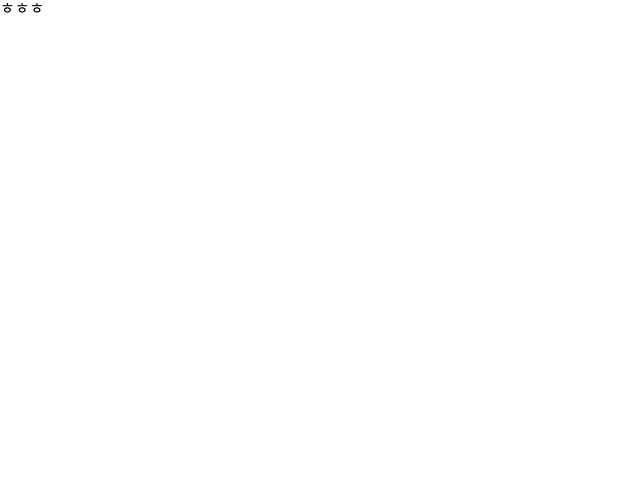
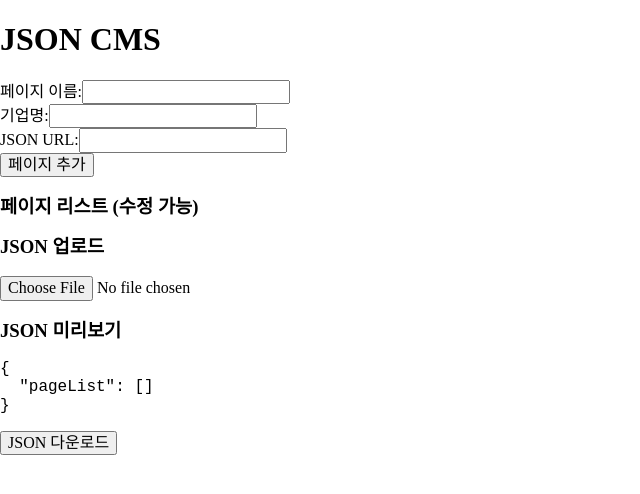
Before and after one commit to midas-hamingyu/recruit-llm-cms, a React (Vite) app: page / in a window 1280 px wide. Shown: the top 494 px of the page, without its empty margins (0-640 px from the left). Built offline with nearby package versions, Linux system fonts and the light colour scheme.

Commit message:
INIT :: 페이지 폼 셋팅

```diff
--- a/src/@app/index.tsx
+++ b/src/@app/index.tsx
@@ -1,7 +1,53 @@
 import './normalize.scss';
+import {Page} from "../@typs/Page.ts";
+import {useState} from "react";
+import PageForm from "../@components/PageForm.tsx";
+import JSONPreview from "../@components/JSONPreview.tsx";
+import FileUploader from "../@components/FileUploader.tsx";
+import EditablePageList from "../@components/EditablePageList.tsx";
 
-function App() {
-  return <div>ㅎㅎㅎ</div>;
-}
+const App: React.FC = () => {
+    const [pages, setPages] = useState<Page[]>([]);
+
+    // 새로운 페이지 추가
+    const addPage = (page: Page) => {
+        setPages((prevPages) => [...prevPages, page]); // 기존 페이지 리스트에 추가
+    };
+
+    // 페이지 업데이트
+    const updatePages = (updatedPages: Page[]) => {
+        setPages(updatedPages); // 전체 페이지 리스트 업데이트
+    };
+
+    // JSON 업로드
+    const handleUpload = (uploadedPages: Page[]) => {
+        if (
+            confirm(
+                '기존 데이터를 유지하면서 병합하시겠습니까? 아니면 데이터를 덮어씁니다.'
+            )
+        ) {
+            setPages((prevPages) => [...prevPages, ...uploadedPages]); // 병합
+        } else {
+            setPages(uploadedPages); // 덮어쓰기
+        }
+    };
+
+    return (
+        <div className="app">
+            <h1>JSON CMS</h1>
+            {/* 페이지 추가 폼 */}
+            <PageForm onAddPage={addPage} />
+
+            {/* 수정 가능한 페이지 리스트 */}
+            <EditablePageList pages={pages} onUpdatePage={updatePages} />
+
+            {/* JSON 업로드 */}
+            <FileUploader onUpload={handleUpload} />
+
+            {/* JSON 미리보기 */}
+            <JSONPreview pages={pages} />
+        </div>
+    );
+};
 
 export default App;
--- /dev/null
+++ b/src/@components/EditablePageList.tsx
@@ -0,0 +1,89 @@
+import React, {useEffect, useState} from 'react';
+import {Page} from "../@typs/Page.ts";
+
+interface EditablePageListProps {
+    pages: Page[];
+    onUpdatePage: (updatedPages: Page[]) => void;
+}
+
+const EditablePageList: React.FC<EditablePageListProps> = ({
+                                                               pages,
+                                                               onUpdatePage,
+                                                           }) => {
+    const [editPages, setEditPages] = useState<Page[]>(pages);
+
+    // 부모로부터 받은 pages 상태가 변경되면 editPages도 동기화
+    useEffect(() => {
+        setEditPages(pages);
+    }, [pages]);
+
+    // 입력값 변경 핸들러
+    const handleInputChange = (
+        index: number,
+        field: keyof Page,
+        value: string | number
+    ) => {
+        const updatedPages = [...editPages];
+        updatedPages[index] = { ...updatedPages[index], [field]: value };
+        setEditPages(updatedPages);
+        onUpdatePage(updatedPages);
+    };
+
+    // 삭제 핸들러
+    const handleDelete = (index: number) => {
+        const updatedPages = [...editPages];
+        updatedPages.splice(index, 1);
+        setEditPages(updatedPages);
+        onUpdatePage(updatedPages);
+    };
+
+    return (
+        <div>
+            <h3>페이지 리스트 (수정 가능)</h3>
+            {editPages.map((page, index) => (
+                <div
+                    key={page.pageSn}
+                    style={{
+                        marginBottom: '1rem',
+                        border: '1px solid #ccc',
+                        padding: '1rem',
+                    }}
+                >
+                    <label>
+                        페이지 이름:
+                        <input
+                            type="text"
+                            value={page.name}
+                            onChange={(e) =>
+                                handleInputChange(index, 'name', e.target.value)
+                            }
+                        />
+                    </label>
+                    <label>
+                        기업명:
+                        <input
+                            type="text"
+                            value={page.companyName}
+                            onChange={(e) =>
+                                handleInputChange(index, 'companyName', e.target.value)
+                            }
+                        />
+                    </label>
+                    <label>
+                        JSON URL:
+                        <input
+                            type="text"
+                            value={page.pageJsonUrl}
+                            onChange={(e) =>
+                                handleInputChange(index, 'pageJsonUrl', e.target.value)
+                            }
+                        />
+                    </label>
+                    <button onClick={() => handleDelete(index)}>삭제</button>
+                </div>
+            ))}
+        </div>
+    );
+};
+
+export default EditablePageList;
--- /dev/null
+++ b/src/@components/FileUploader.tsx
@@ -0,0 +1,37 @@
+import React from 'react';
+import {Page} from "../@typs/Page.ts";
+
+interface FileUploaderProps {
+    onUpload: (pages: Page[]) => void;
+}
+
+const FileUploader: React.FC<FileUploaderProps> = ({ onUpload }) => {
+    const handleFileUpload = (event: React.ChangeEvent<HTMLInputElement>) => {
+        const file = event.target.files?.[0];
+        if (!file) return;
+
+        const reader = new FileReader();
+        reader.onload = () => {
+            try {
+                const json = JSON.parse(reader.result as string);
+                if (json.pageList && Array.isArray(json.pageList)) {
+                    onUpload(json.pageList);
+                } else {
+                    alert('올바른 JSON 파일 형식이 아닙니다.');
+                }
+            } catch (error) {
+                alert('JSON 파일을 파싱하는 중 오류가 발생했습니다.');
+            }
+        };
+        reader.readAsText(file);
+    };
+
+    return (
+        <div>
+            <h3>JSON 업로드</h3>
+            <input type="file" accept="application/json" onChange={handleFileUpload} />
+        </div>
+    );
+};
+
+export default FileUploader;
--- /dev/null
+++ b/src/@components/JSONPreview.tsx
@@ -0,0 +1,28 @@
+import React from 'react';
+import {Page} from "../@typs/Page.ts";
+
+interface JSONPreviewProps {
+    pages: Page[];
+}
+
+const JSONPreview: React.FC<JSONPreviewProps> = ({ pages }) => {
+    const downloadJSON = () => {
+        const dataStr = `data:text/json;charset=utf-8,${encodeURIComponent(
+            JSON.stringify({ pageList: pages }, null, 2)
+        )}`;
+        const downloadAnchor = document.createElement('a');
+        downloadAnchor.href = dataStr;
+        downloadAnchor.download = 'data.json';
+        downloadAnchor.click();
+    };
+
+    return (
+        <div>
+            <h3>JSON 미리보기</h3>
+            <pre>{JSON.stringify({ pageList: pages }, null, 2)}</pre>
+            <button onClick={downloadJSON}>JSON 다운로드</button>
+        </div>
+    );
+};
+
+export default JSONPreview;
--- /dev/null
+++ b/src/@components/PageForm.tsx
@@ -0,0 +1,63 @@
+import React, { useState } from 'react';
+import {Page} from "../@typs/Page.ts";
+
+
+interface PageFormProps {
+    onAddPage: (page: Page) => void;
+}
+
+const PageForm: React.FC<PageFormProps> = ({ onAddPage }) => {
+    const [page, setPage] = useState<Page>({
+        pageSn: Date.now(), // 고유 번호
+        pageJsonUrl: '', // 입력받을 JSON URL
+        name: '',
+        companyName: '',
+    });
+
+    const handleSubmit = (e: React.FormEvent) => {
+        e.preventDefault();
+        onAddPage(page); // 새로운 페이지 추가
+        setPage({
+            pageSn: Date.now(),
+            pageJsonUrl: '',
+            name: '',
+            companyName: '',
+        }); // 폼 초기화
+    };
+
+    return (
+        <form onSubmit={handleSubmit}>
+            <div>
+                <label>페이지 이름:</label>
+                <input
+                    type="text"
+                    value={page.name}
+                    onChange={(e) => setPage({ ...page, name: e.target.value })}
+                />
+            </div>
+            <div>
+                <label>기업명:</label>
+                <input
+                    type="text"
+                    value={page.companyName}
+                    onChange={(e) =>
+                        setPage({ ...page, companyName: e.target.value })
+                    }
+                />
+            </div>
+            <div>
+                <label>JSON URL:</label>
+                <input
+                    type="text"
+                    value={page.pageJsonUrl}
+                    onChange={(e) =>
+                        setPage({ ...page, pageJsonUrl: e.target.value })
+                    }
+                />
+            </div>
+            <button type="submit">페이지 추가</button>
+        </form>
+    );
+};
+
+export default PageForm;
--- /dev/null
+++ b/src/@typs/Page.ts
@@ -0,0 +1,6 @@
+export interface Page {
+    pageSn: number;
+    pageJsonUrl: string;
+    name: string;
+    companyName: string;
+}
```
